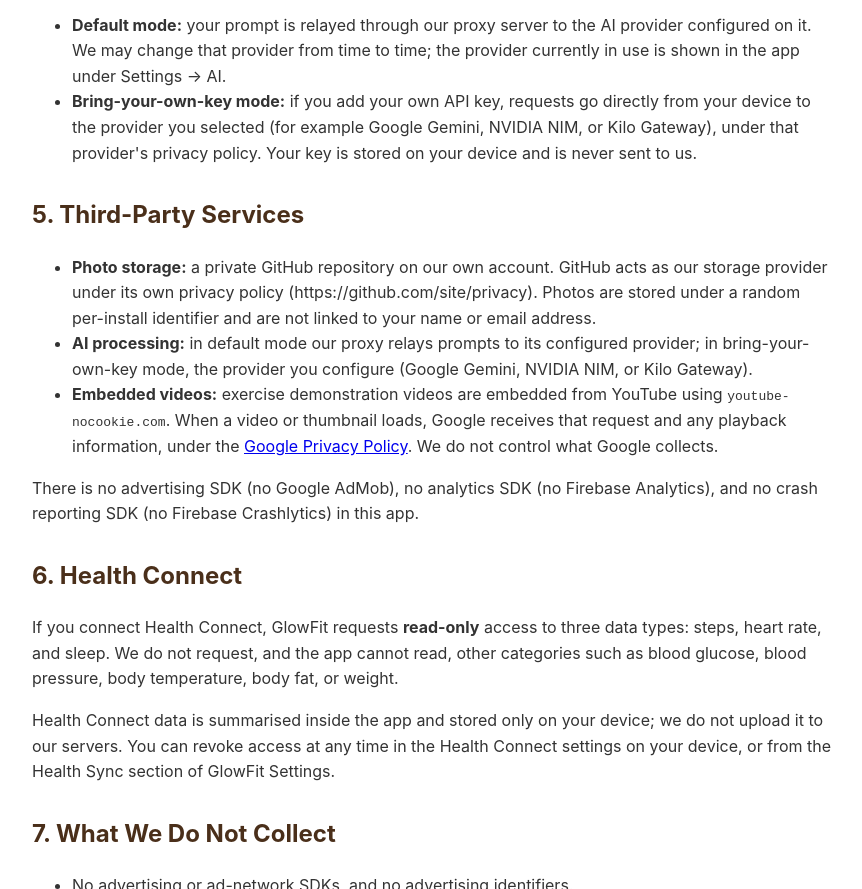
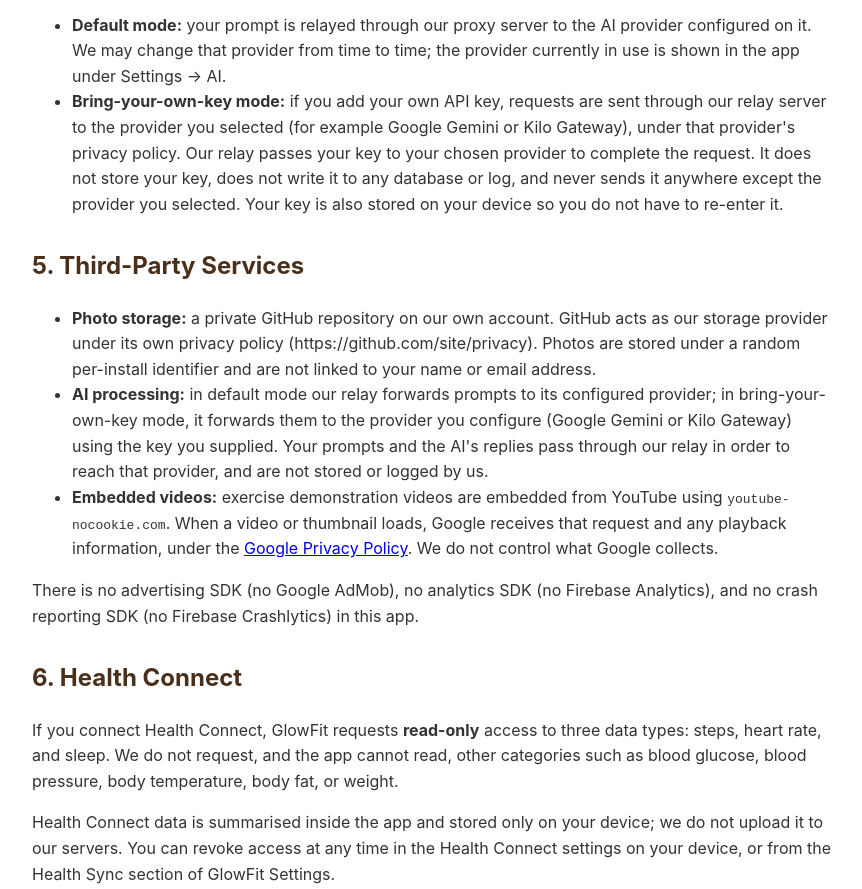
Before and after one commit to GeorgeLanders/glowfit-privacy, a plain HTML site: page index.html in a window 1280 px wide. Shown: the part 1360-2249 px from the top of the page, without its empty margins (208-1070 px from the left). Drawn offline with Linux system fonts and the light colour scheme.

Commit message:
fix(policy): drop NVIDIA, correct the key-handling claim
Two corrections:
- NVIDIA NIM removed from the provider list. It is developer jargon no
  customer searches for, and its free tier queues long enough to time
  out. Remaining: Google Gemini, Kilo Gateway, Custom Endpoint.
- 'requests go directly from your device' was untrue once the relay was
  introduced. Now states the relay forwards the key to the provider you
  chose, does not store or log it, and sends it nowhere else.

```diff
--- a/index.html
+++ b/index.html
@@ -38,13 +38,13 @@
   <p><strong>4.2 AI features.</strong> When you use the AI Coach, AI Planner, or AI Insights, the text you enter is sent to an AI service. Along with your message, these features automatically build a context summary that can include: your name if you entered one, your age, gender, height, current weight, goal weight, goal, activity level, and whether you use GLP-1 medication; and if you have logged it, the name, dose and date of your most recent GLP-1 dose together with your appetite and nausea ratings for it. Recent workout, calorie, weight, water and sleep entries are also summarised, depending on which feature you use. The AI Coach additionally receives your ten most recent chat messages.</p>
   <ul>
     <li><strong>Default mode:</strong> your prompt is relayed through our proxy server to the AI provider configured on it. We may change that provider from time to time; the provider currently in use is shown in the app under Settings → AI.</li>
-    <li><strong>Bring-your-own-key mode:</strong> if you add your own API key, requests go directly from your device to the provider you selected (for example Google Gemini, NVIDIA NIM, or Kilo Gateway), under that provider's privacy policy. Your key is stored on your device and is never sent to us.</li>
+    <li><strong>Bring-your-own-key mode:</strong> if you add your own API key, requests are sent through our relay server to the provider you selected (for example Google Gemini or Kilo Gateway), under that provider's privacy policy. Our relay passes your key to your chosen provider to complete the request. It does not store your key, does not write it to any database or log, and never sends it anywhere except the provider you selected. Your key is also stored on your device so you do not have to re-enter it.</li>
   </ul>
 
   <h2>5. Third-Party Services</h2>
   <ul>
     <li><strong>Photo storage:</strong> a private GitHub repository on our own account. GitHub acts as our storage provider under its own privacy policy (https://github.com/site/privacy). Photos are stored under a random per-install identifier and are not linked to your name or email address.</li>
-    <li><strong>AI processing:</strong> in default mode our proxy relays prompts to its configured provider; in bring-your-own-key mode, the provider you configure (Google Gemini, NVIDIA NIM, or Kilo Gateway).</li>
+    <li><strong>AI processing:</strong> in default mode our relay forwards prompts to its configured provider; in bring-your-own-key mode, it forwards them to the provider you configure (Google Gemini or Kilo Gateway) using the key you supplied. Your prompts and the AI's replies pass through our relay in order to reach that provider, and are not stored or logged by us.</li>
     <li><strong>Embedded videos:</strong> exercise demonstration videos are embedded from YouTube using <code>youtube-nocookie.com</code>. When a video or thumbnail loads, Google receives that request and any playback information, under the <a href="https://policies.google.com/privacy">Google Privacy Policy</a>. We do not control what Google collects.</li>
   </ul>
   <p>There is no advertising SDK (no Google AdMob), no analytics SDK (no Firebase Analytics), and no crash reporting SDK (no Firebase Crashlytics) in this app.</p>
```
